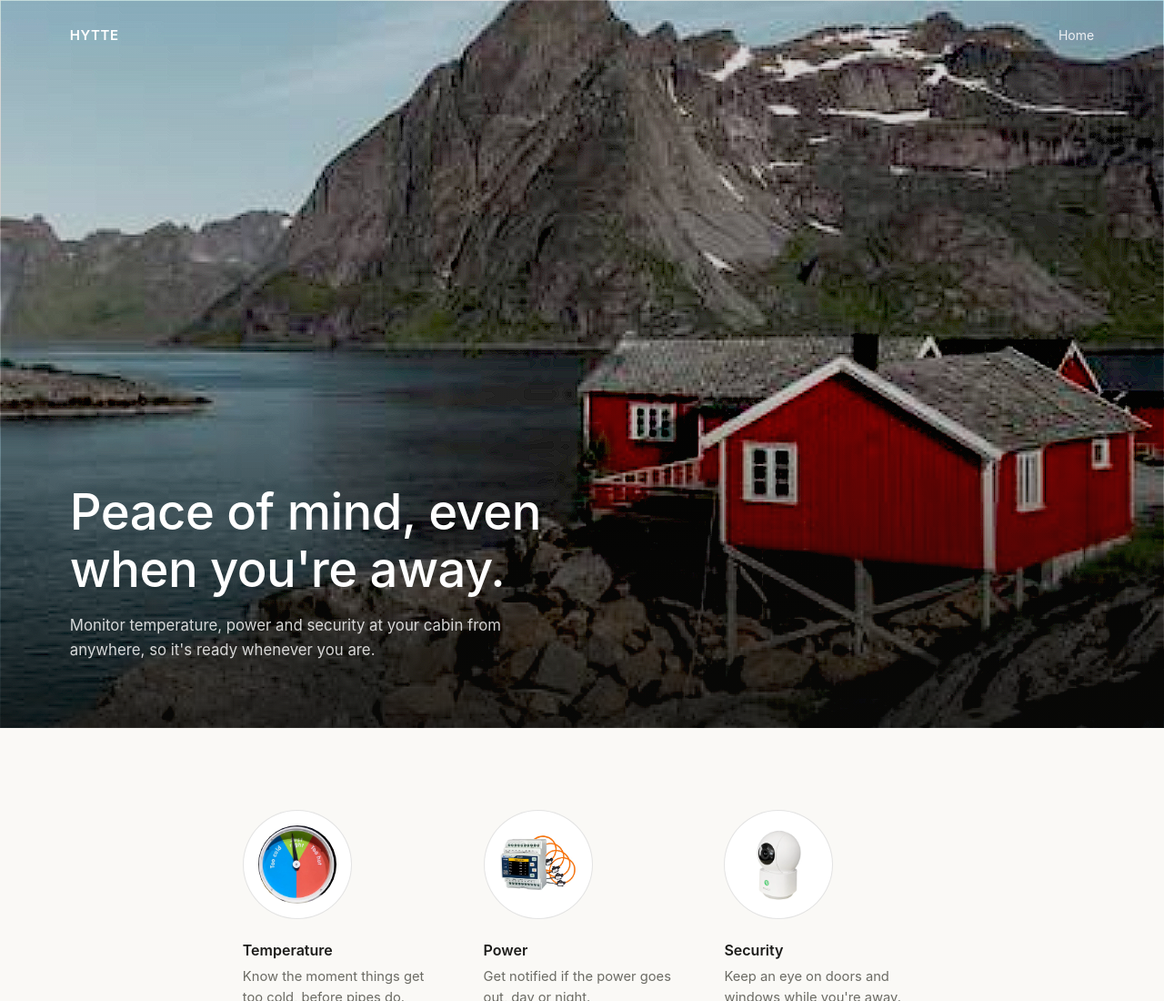
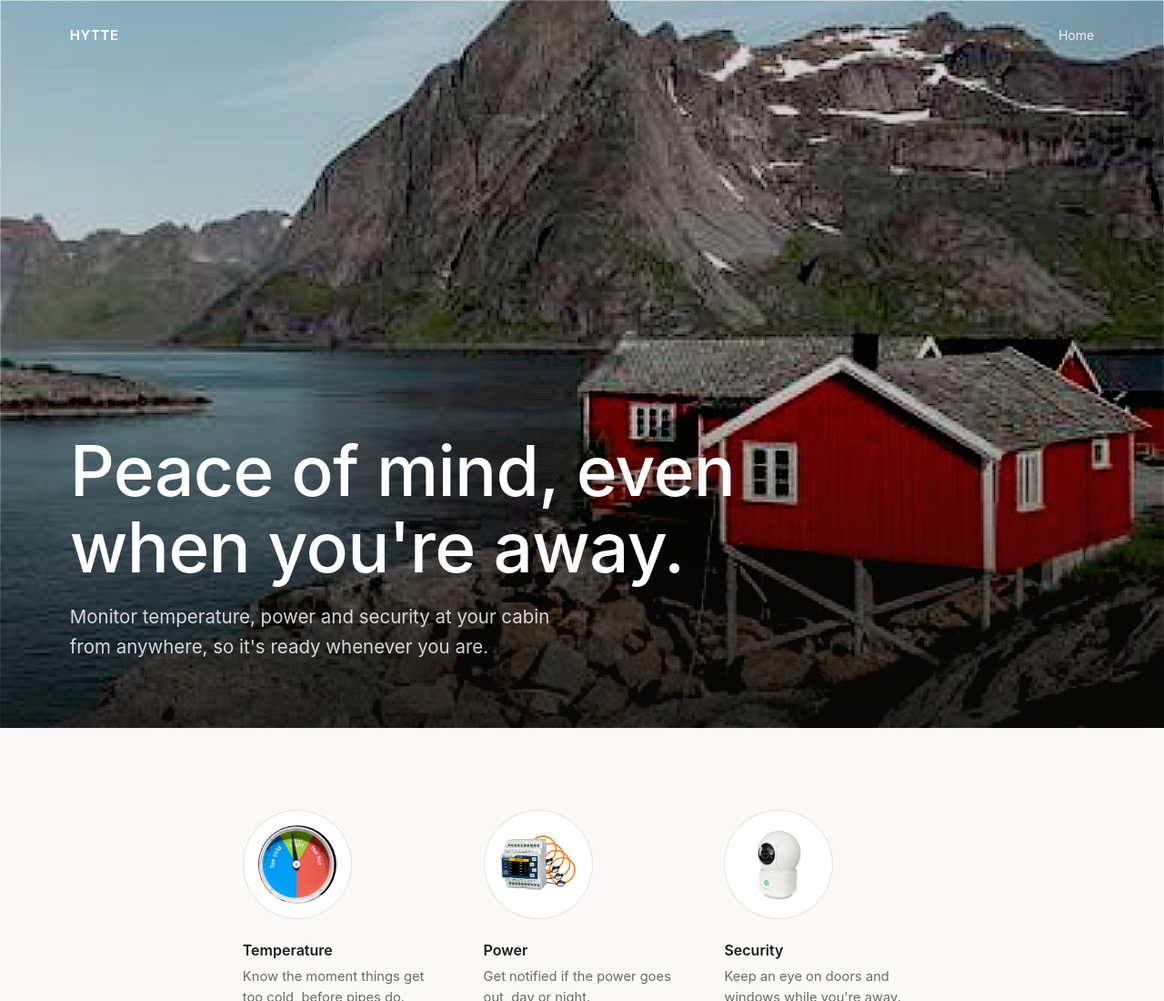
Before and after one commit to hytte-monitoring/hytte-monitoring.github.io, a plain HTML site: page index.html in a window 1280 px wide. Shown: the top 1100 px of the page at 91% size. Drawn offline with Linux system fonts and the light colour scheme.

Commit message:
Scale up hero headline on desktop to match mobile prominence

```diff
--- a/style.css
+++ b/style.css
@@ -88,23 +88,23 @@ nav a:hover {
     z-index: 1;
     color: #fff;
     padding: 0 6vw 9vh;
-    max-width: 680px;
+    max-width: 900px;
 }
 
 .hero-content h1 {
     margin: 0 0 18px;
-    font-size: clamp(2rem, 5vw, 3.4rem);
-    line-height: 1.15;
+    font-size: clamp(2rem, 6vw, 5.6rem);
+    line-height: 1.1;
     font-weight: 500;
     letter-spacing: -0.01em;
 }
 
 .hero-content p {
     margin: 0;
-    font-size: 1.05rem;
+    font-size: clamp(1.05rem, 1.6vw, 1.35rem);
     line-height: 1.6;
     color: rgba(255, 255, 255, 0.82);
-    max-width: 480px;
+    max-width: 560px;
 }
 
 section.info {
```
